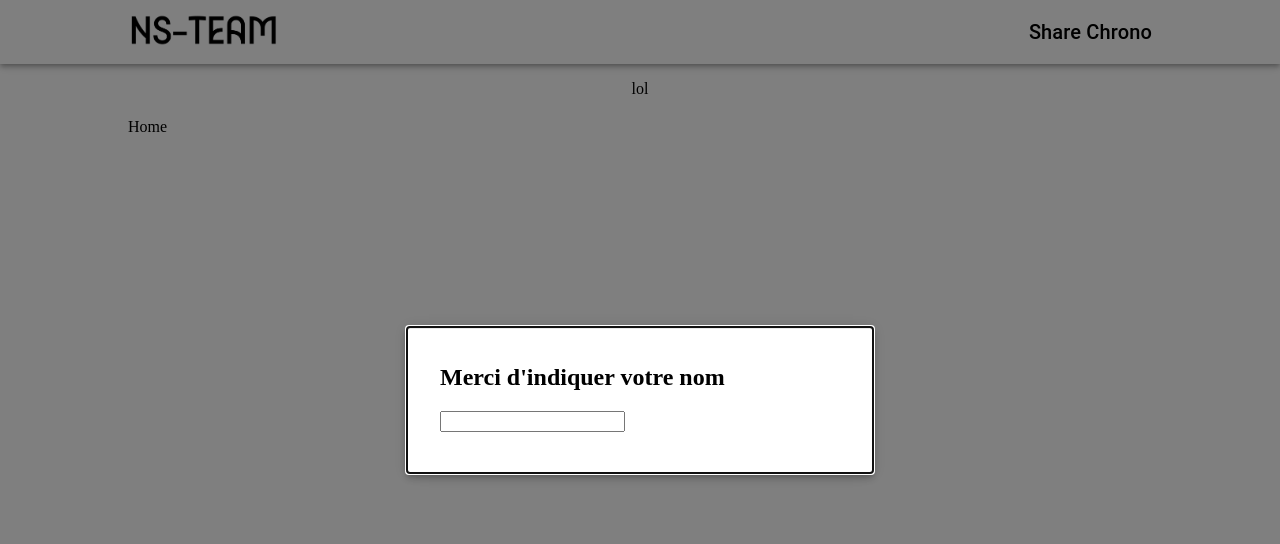
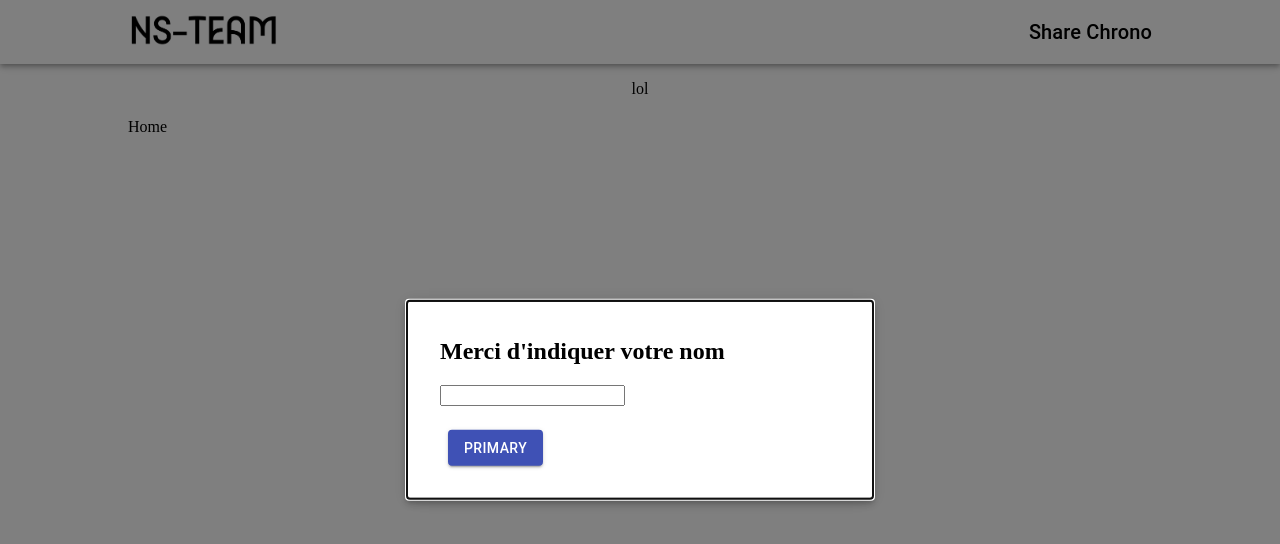
Before and after one commit to the-deepgen/share_chrono, a React (Create React App) app in the folder front/: page / in a window 1280 px wide. Shown: the top 544 px of the page. Built offline with nearby package versions, Linux system fonts and the light colour scheme.

Commit message:
working on confirmation button

```diff
--- /dev/null
+++ b/front/src/components/Button/Button.jsx
@@ -0,0 +1,23 @@
+import React from "react";
+import { makeStyles } from "@material-ui/core/styles";
+import Button from "@material-ui/core/Button";
+
+const useStyles = makeStyles((theme) => ({
+  root: {
+    "& > *": {
+      margin: theme.spacing(1),
+    },
+  },
+}));
+
+export default function ContainedButtons() {
+  const classes = useStyles();
+
+  return (
+    <div className={classes.root}>
+      <Button variant="contained" color="primary">
+        Primary
+      </Button>
+    </div>
+  );
+}
--- a/front/src/components/Modal/Modal.jsx
+++ b/front/src/components/Modal/Modal.jsx
@@ -4,6 +4,7 @@ import Modal from "@material-ui/core/Modal";
 
 import userInfosContext from "../../Contexts/userInfos";
 import userAPI from "../../services/userAPI";
+import ContainedButtons from "../Button/Button";
 
 function getModalStyle() {
   const top = 50;
@@ -40,25 +41,17 @@ export default function SimpleModal() {
   };
 
   const handleClose = () => {
-    setOpen(false);
+    if (userName) {
+      setOpen(false);
+    } else {
+      return;
+    }
   };
 
   const saveUserName = (userName) => {
     userAPI.setUsername(userName);
     setUserName(userName);
   };
-
-  const body = (
-    <div style={modalStyle} className={classes.paper}>
-      <h2 id="simple-modal-title">Merci d'indiquer votre nom</h2>
-      <p id="simple-modal-description">
-        <input
-          onChange={(e) => saveUserName(e.target.value)}
-          value={userName}
-        />
-      </p>
-    </div>
-  );
 
   return (
     <div>
@@ -68,7 +61,16 @@ export default function SimpleModal() {
         aria-labelledby="simple-modal-title"
         aria-describedby="simple-modal-description"
       >
-        {body}
+        <div style={modalStyle} className={classes.paper}>
+          <h2 id="simple-modal-title">Merci d'indiquer votre nom</h2>
+          <p id="simple-modal-description">
+            <input
+              onChange={(e) => saveUserName(e.target.value)}
+              value={userName}
+            />
+          </p>
+          <ContainedButtons />
+        </div>
       </Modal>
     </div>
   );
```
Also changed, not shown: front/src/components/Button/style.css (added).
